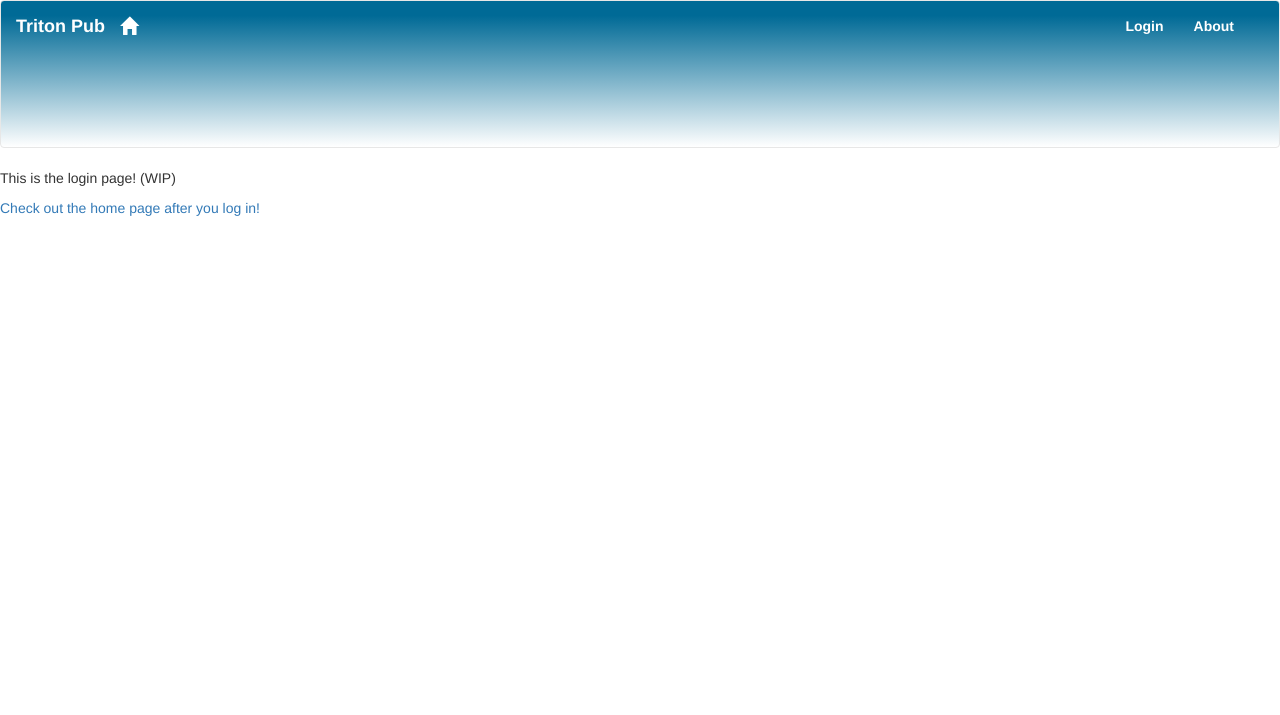
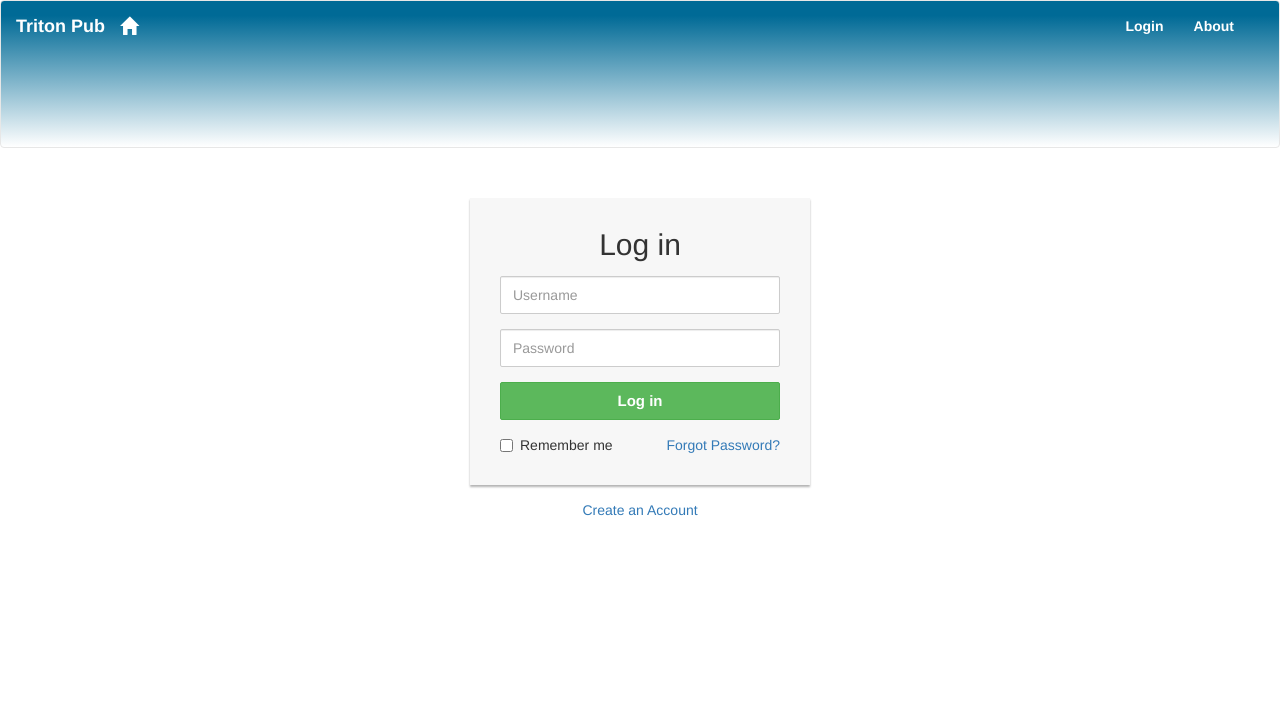
Before and after one commit to Aidankeogh/cogs_120_HCI, a Flask app: template templates/login.html in a window 1280 px wide. Shown: the top 715 px of the page. Run offline with Flask 2, Linux system fonts and the light colour scheme; the template is opened without the code that fills it, so the values that code supplies are empty; parts of the project's set-up code (start-up, migrations or seed data) failed here and were passed over; some libraries are stand-ins or nearby versions.

Commit message:
Styled event_tile

```diff
--- a/backend.yaml
+++ b/backend.yaml
@@ -1,4 +1,4 @@
-user: amanda
+user: percy
 badges: [Faculty, Research, Clubs, Industry]
 events:
   xyz:
--- a/server.py
+++ b/server.py
@@ -1,4 +1,4 @@
-from flask import Flask, render_template
+from flask import Flask, render_template, request
 from flask_bootstrap import Bootstrap
 from backend import backend, get_tiles
 import yaml
@@ -43,7 +43,5 @@ def other_profile(something):
     else:
         return render_template('404')
 
-
-
 if __name__ == "__main__":
     app.run(debug=True, host='0.0.0.0')
--- a/static/style.css
+++ b/static/style.css
@@ -3,6 +3,29 @@ html,body{
 			min-height: 1585px;
 			background-color: white !important;
 		}
+
+		.login-form {
+				width: 340px;
+		    	margin: 50px auto;
+			}
+		    .login-form form {
+		    	margin-bottom: 15px;
+		        background: #f7f7f7;
+		        box-shadow: 0px 2px 2px rgba(0, 0, 0, 0.3);
+		        padding: 30px;
+		    }
+		    .login-form h2 {
+		        margin: 0 0 15px;
+		    }
+		    .form-control, .btn {
+		        min-height: 38px;
+		        border-radius: 2px;
+		    }
+		    .btn {
+		        font-size: 15px;
+		        font-weight: bold;
+		    }
+
 
 		.badge_icon{
 			font-size: 15px;
@@ -258,7 +281,9 @@ html,body{
 		  position: relative;
 		  margin: 15px 0;
 		  border-top: none;
-		  padding-top: 15px;
+		  padding-top: 5px;
+			padding-bottom: 15px;
+			border-bottom: 2px lightgrey dashed;
 		}
 		.activity-item:first-child {
 		  border-top: none;
--- a/templates/event_tile.html
+++ b/templates/event_tile.html
@@ -1,4 +1,4 @@
-<div class="media activity-item">
+<div class="media activity-item event_tile">
     <a href="/{{ event.host }}" class="pull-left">
         <img src="{{ host.picture }}" alt="Avatar" class="media-object avatar">
     </a>
@@ -6,7 +6,7 @@
     <div class="media-body">
         <p class="activity-title"><a href="/{{ event.link }}">{{ event.title }}</a> at <a href="#">{{ event.location }}</a></p>
         <small class="text-muted">{{ event.date }}</small>
-        <br>
+      </br></br>
         {{attendees}} <span class="glyphicon glyphicon-user" title="{{attendees}} attending"> </span>
         {% if friends > 0 %}
           | {{friends}} <span class="glyphicon glyphicon-heart-empty Friend" title="{{friends}} friends"> </span>
@@ -16,12 +16,39 @@
             | {{badge_counts[i]}} <span class="glyphicon glyphicon-tag {{badges[i]}}" title="{{badge_counts[i]}} from {{badges[i]}}"> </span>
           {% endif %}
         {% endfor %}
-    </div>
-    <div class="btn-toolbar pull-right activity-actions">
+
+    <div class="btn-toolbar pull-right activity-actions inline-block">
       {% if event.hosting %}
-        <button type="button" class="btn btn-md btn-toggle-hosting pull-right"><span><span class="glyphicon glyphicon-check"></span><strong> Hosting</strong></span></button>&nbsp;
+        <button type="button" class="btn btn-md btn-light btn-block pull-right"><span><span class="glyphicon glyphicon-edit"></span><strong> Edit </strong></span></button>&nbsp;
+      {% elif current_user in event.attendees %}
+        <button type="button" class="btn btn-md btn-danger btn-block pull-right"><span><span class="glyphicon glyphicon-exclamation-sign"></span><strong> Unattend </strong></span></button>&nbsp;
       {% else %}
-        <button type="button" class="btn btn-md btn-toggle-following pull-right"><span><span class="glyphicon glyphicon-check"></span><strong> Going </strong></span></button>&nbsp;
+      <!-- Trigger the modal with a button -->
+        <button type="button" value="{{event.link}}" class="btn btn-md btn-success btn-block pull-right" data-toggle="modal" data-target="#myAttend">
+          <span><span class="glyphicon glyphicon-check"></span><strong> Attend </strong></span>
+        </button>&nbsp;
+
+        <!-- Modal -->
+        <div class="modal fade" id="myAttend" role="dialog">
+          <div class="modal-dialog">
+
+            <!-- Modal content-->
+            <div class="modal-content">
+              <div class="modal-header">
+                <button type="button" class="close" data-dismiss="modal">&times;</button>
+                <h4 class="modal-title">Congrats!</h4>
+              </div>
+              <div class="modal-body">
+                <p>You are now attending {{event.title}}</p>
+              </div>
+              <div class="modal-footer">
+                <button type="button" class="btn btn-default" data-dismiss="modal">Close</button>
+              </div>
+            </div>
+
+          </div>
+        </div>
       {% endif %}
     </div>
+    </div>
 </div>
--- a/templates/login.html
+++ b/templates/login.html
@@ -1,9 +1,32 @@
 {% extends "base.html" %}
 
-{% block title %}login{% endblock %}
+{% block title %}Login{% endblock %}
 
 {% block content %}
-  <p> This is the login page! (WIP) </p>
-  <a href="/"> <p> Check out the home page after you log in! </p></a>
+<div class="login-form">
+    <form action="/examples/actions/confirmation.php" method="post" onsubmit="return redirect()">
+        <h2 class="text-center">Log in</h2>
+        <div class="form-group">
+            <input type="text" class="form-control" placeholder="Username" required="required">
+        </div>
+        <div class="form-group">
+            <input type="password" class="form-control" placeholder="Password" required="required">
+        </div>
+        <div class="form-group">
+            <button type="submit" class="btn btn-success btn-block">Log in</button>
+        </div>
+        <div class="clearfix">
+            <label class="pull-left checkbox-inline"><input type="checkbox"> Remember me</label>
+            <a href="#" class="pull-right">Forgot Password?</a>
+        </div>
+    </form>
+    <p class="text-center"><a href="#">Create an Account</a></p>
+</div>
 
+<script>
+  function redirect() {
+    window.location.href = "/";
+    return false;
+  }
+</script>
 {% endblock %}
```
